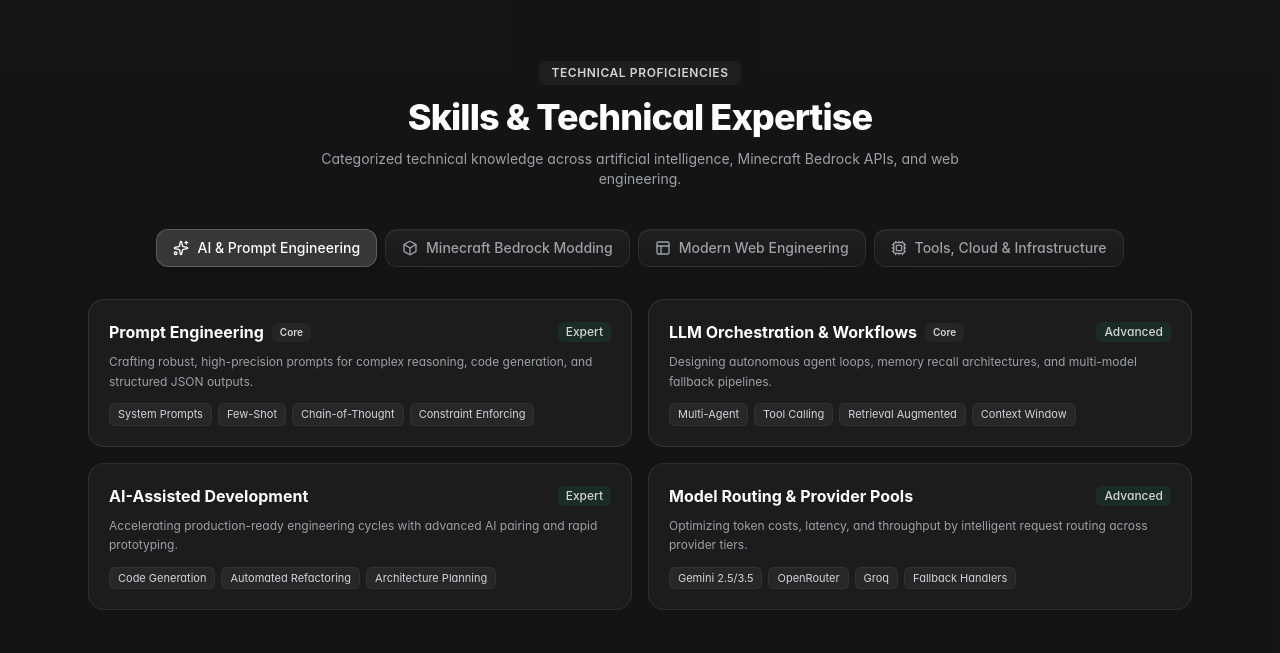
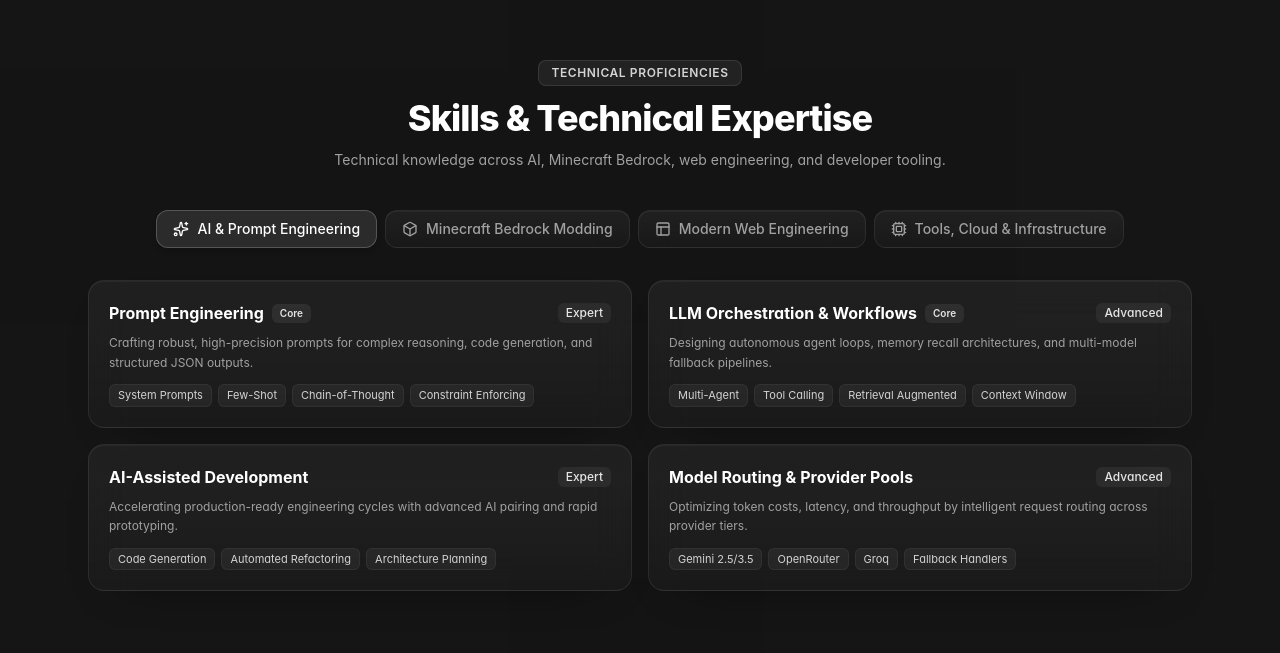
Before and after one commit to TaqyMlk/aslynx-project, a Next.js app: page / in a window 1280 px wide. Shown: the part 3487-4140 px from the top of the page. Built offline with nearby package versions, Linux system fonts and the light colour scheme; no server answers.

Commit message:
Align skills UI with Hero theme

```diff
--- a/src/components/home/SkillsSection.tsx
+++ b/src/components/home/SkillsSection.tsx
@@ -3,96 +3,16 @@
 import React, { useState } from 'react';
 import { motion } from 'motion/react';
 import { SKILL_CATEGORIES } from '@/src/data/skills';
-import { Sparkles, Box, Layout, Cpu, CheckCircle } from 'lucide-react';
+import { Sparkles, Box, Layout, Cpu } from 'lucide-react';
 
 export default function SkillsSection() {
-  const [activeCategory, setActiveCategory] = useState<string>('ai');
-
-  const icons: Record<string, React.ReactNode> = {
-    Sparkles: <Sparkles className="w-4 h-4" />,
-    Box: <Box className="w-4 h-4" />,
-    Layout: <Layout className="w-4 h-4" />,
-    Cpu: <Cpu className="w-4 h-4" />
-  };
-
+  const [activeCategory, setActiveCategory] = useState('ai');
+  const icons: Record<string, React.ReactNode> = { Sparkles: <Sparkles className="w-4 h-4" />, Box: <Box className="w-4 h-4" />, Layout: <Layout className="w-4 h-4" />, Cpu: <Cpu className="w-4 h-4" /> };
   const currentCategory = SKILL_CATEGORIES.find((c) => c.id === activeCategory) || SKILL_CATEGORIES[0];
 
-  return (
-    <section className="py-16 sm:py-20 px-4 sm:px-6 max-w-6xl mx-auto">
-      <div className="text-center max-w-2xl mx-auto mb-10">
-        <div className="inline-flex items-center gap-1.5 px-3 py-1 rounded-lg bg-cyan-500/10 text-cyan-400 text-xs font-semibold uppercase tracking-wider mb-3">
-          <span>Technical Proficiencies</span>
-        </div>
-        <h2 className="text-3xl sm:text-4xl font-extrabold text-white tracking-tight mb-3">
-          Skills & Technical Expertise
-        </h2>
-        <p className="text-sm text-zinc-400">
-          Categorized technical knowledge across artificial intelligence, Minecraft Bedrock APIs, and web engineering.
-        </p>
-      </div>
-
-      {/* Category Tabs */}
-      <div className="flex items-center justify-center gap-2 flex-wrap mb-8">
-        {SKILL_CATEGORIES.map((cat) => (
-          <button
-            key={cat.id}
-            onClick={() => setActiveCategory(cat.id)}
-            className={`inline-flex items-center gap-2 px-4 py-2 rounded-xl text-xs sm:text-sm font-medium transition-all ${
-              activeCategory === cat.id
-                ? 'bg-white/15 text-white border border-white/20 shadow-md'
-                : 'glass-panel text-zinc-400 hover:text-zinc-200 border-white/5 hover:border-white/10'
-            }`}
-          >
-            {icons[cat.iconName]}
-            <span>{cat.name}</span>
-          </button>
-        ))}
-      </div>
-
-      {/* Skills Grid for Active Category */}
-      <motion.div
-        key={activeCategory}
-        initial={{ opacity: 0, y: 15 }}
-        animate={{ opacity: 1, y: 0 }}
-        transition={{ duration: 0.3 }}
-        className="grid grid-cols-1 md:grid-cols-2 gap-4"
-      >
-        {currentCategory.skills.map((skill, idx) => (
-          <div
-            key={idx}
-            className={`bg-[#12141c] hover:bg-[#181b25] p-5 rounded-2xl border transition-colors ${
-              skill.highlight ? 'border-cyan-500/15' : 'border-white/5'
-            }`}
-          >
-            <div className="flex items-center justify-between gap-2 mb-2">
-              <h4 className="text-sm sm:text-base font-bold text-white flex items-center gap-2">
-                <span>{skill.name}</span>
-                {skill.highlight && (
-                  <span className="px-2 py-0.5 rounded-md bg-cyan-500/10 text-cyan-400 text-[10px] font-semibold">
-                    Core
-                  </span>
-                )}
-              </h4>
-              <span className="text-xs font-medium text-emerald-400 px-2 py-0.5 rounded-md bg-emerald-500/10">
-                {skill.level}
-              </span>
-            </div>
-
-            <p className="text-xs text-zinc-400 leading-relaxed mb-3">{skill.description}</p>
-
-            <div className="flex flex-wrap gap-1.5">
-              {skill.tags.map((tag, tIdx) => (
-                <span
-                  key={tIdx}
-                  className="text-[11px] px-2 py-0.5 rounded-md bg-white/5 text-zinc-300 border border-white/5"
-                >
-                  {tag}
-                </span>
-              ))}
-            </div>
-          </div>
-        ))}
-      </motion.div>
-    </section>
-  );
+  return <section className="py-16 sm:py-20 px-4 sm:px-6 max-w-6xl mx-auto">
+    <div className="text-center max-w-2xl mx-auto mb-10"><div className="inline-flex items-center gap-1.5 px-3 py-1 rounded-lg bg-white/[0.06] border border-white/10 text-neutral-300 text-xs font-semibold uppercase tracking-wider mb-3">Technical Proficiencies</div><h2 className="text-3xl sm:text-4xl font-extrabold text-white tracking-tight mb-3">Skills & Technical Expertise</h2><p className="text-sm text-neutral-400">Technical knowledge across AI, Minecraft Bedrock, web engineering, and developer tooling.</p></div>
+    <div className="flex items-center justify-center gap-2 flex-wrap mb-8">{SKILL_CATEGORIES.map((cat) => <button key={cat.id} onClick={() => setActiveCategory(cat.id)} className={`inline-flex items-center gap-2 px-4 py-2 rounded-xl text-xs sm:text-sm font-medium transition-all ${activeCategory === cat.id ? 'bg-white/10 text-white border border-white/20 shadow-md' : 'glass-panel text-neutral-400 hover:text-white border-white/5 hover:border-white/15'}`}>{icons[cat.iconName]}<span>{cat.name}</span></button>)}</div>
+    <motion.div key={activeCategory} initial={{ opacity: 0, y: 15 }} animate={{ opacity: 1, y: 0 }} transition={{ duration: 0.3 }} className="grid grid-cols-1 md:grid-cols-2 gap-4">{currentCategory.skills.map((skill, idx) => <div key={idx} className={`glass-panel hover-surface p-5 rounded-2xl border ${skill.highlight ? 'border-white/15' : 'border-white/5'}`}><div className="flex items-center justify-between gap-2 mb-2"><h4 className="text-sm sm:text-base font-bold text-white flex items-center gap-2"><span>{skill.name}</span>{skill.highlight && <span className="px-2 py-0.5 rounded-md bg-white/[0.07] text-neutral-200 text-[10px] font-semibold">Core</span>}</h4><span className="text-xs font-medium text-neutral-200 px-2 py-0.5 rounded-md bg-white/[0.06]">{skill.level}</span></div><p className="text-xs text-neutral-400 leading-relaxed mb-3">{skill.description}</p><div className="flex flex-wrap gap-1.5">{skill.tags.map((tag) => <span key={tag} className="text-[11px] px-2 py-0.5 rounded-md bg-white/5 text-neutral-300 border border-white/5">{tag}</span>)}</div></div>)}</motion.div>
+  </section>;
 }
```
